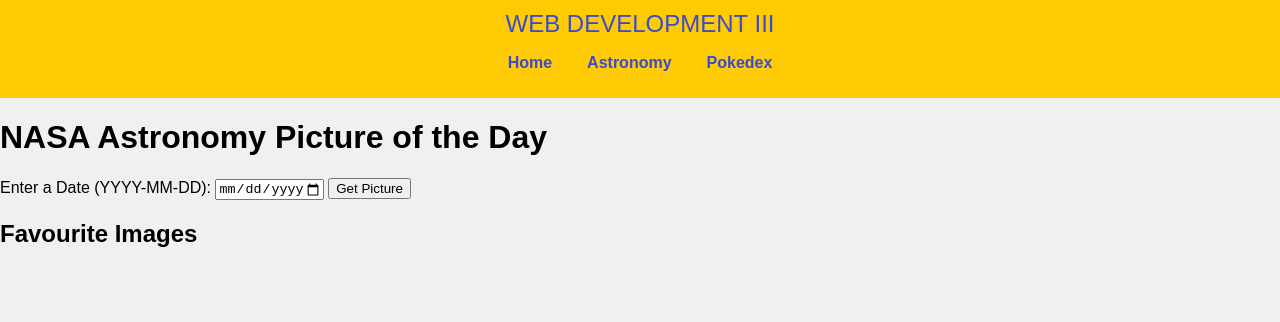
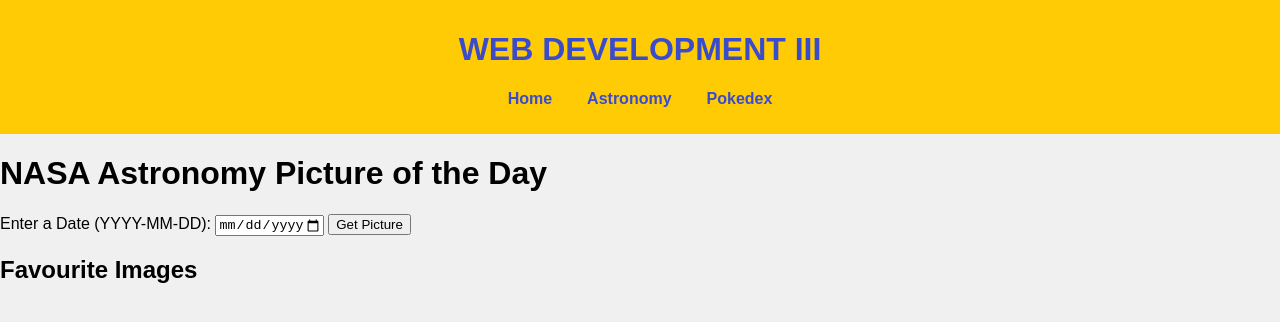
Before and after one commit to 90541106199Prabhjotkaur/mtm6302-capstone-90541106199Prabhjotkaur, a plain HTML site: page index.html in a window 1280 px wide. Drawn offline with Linux system fonts and the light colour scheme.

Commit message:
Update index.html

```diff
--- a/index.html
+++ b/index.html
@@ -8,7 +8,7 @@
 </head>
 <body>
     <header>
-        <div class="logo">WEB DEVELOPMENT III</div>
+        <H1>WEB DEVELOPMENT III</H1>
         <nav>
             <ul class="nav-links">
                 <li><a href="About.html">Home</a></li>
```
